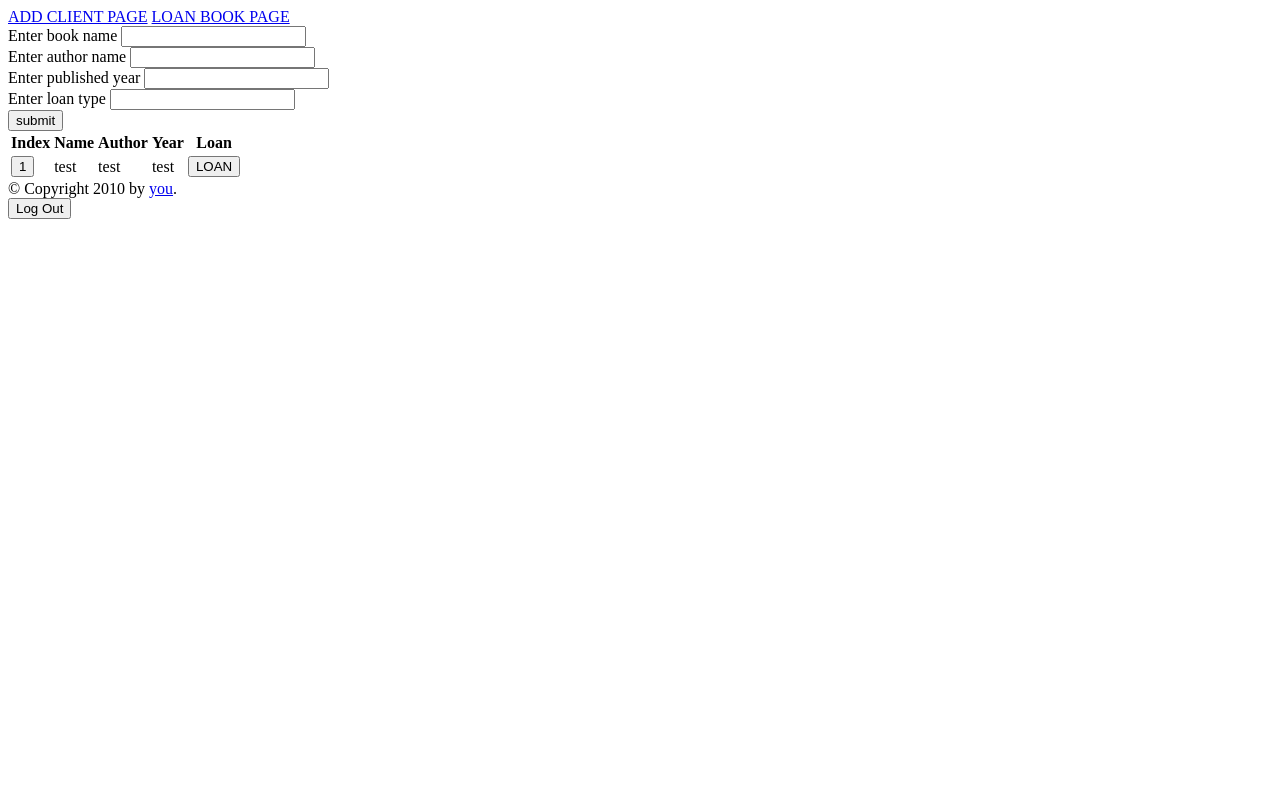
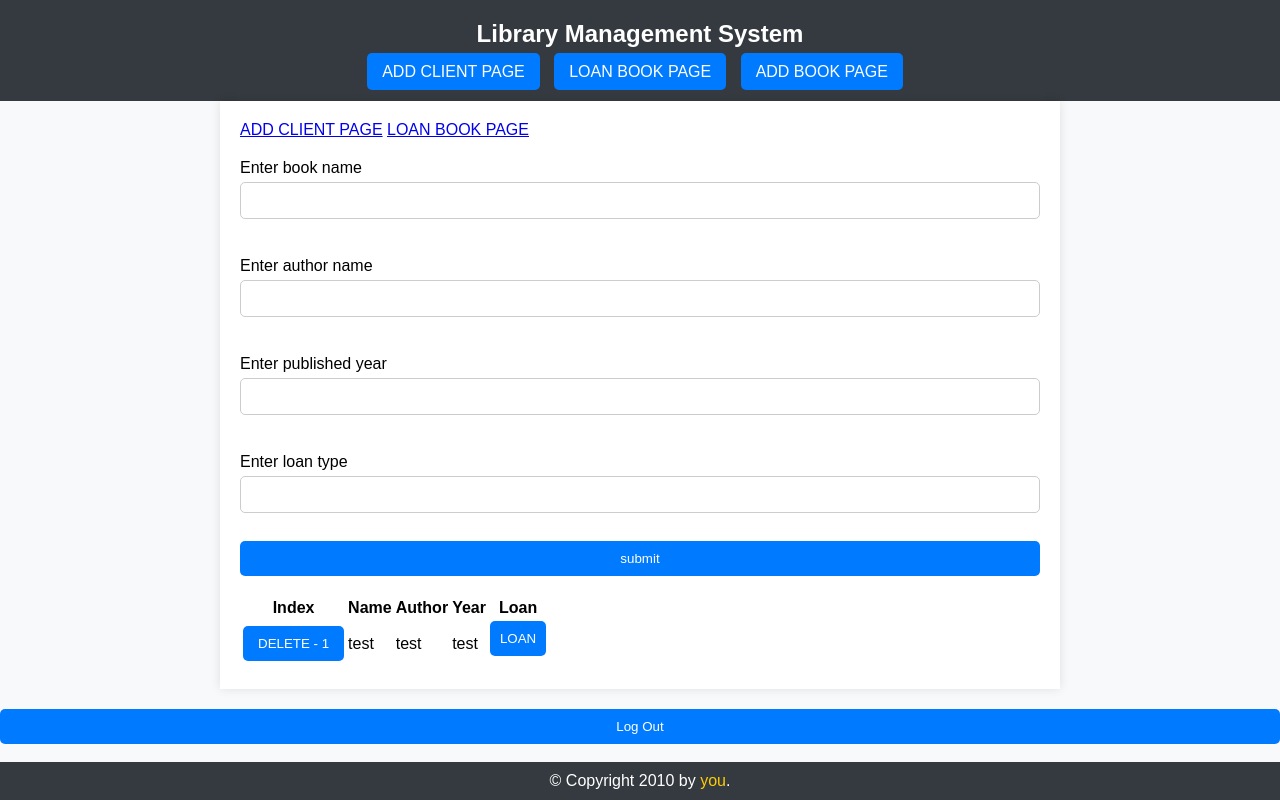
Before and after one commit to BenFuchs/library_flask_hw, a Flask app: page /addBook in a window 1280 px wide. Run offline with Flask 3, Linux system fonts and the light colour scheme; some libraries are stand-ins or nearby versions.

Commit message:
added css

```diff
--- a/Templates/add_client.html
+++ b/Templates/add_client.html
@@ -7,8 +7,7 @@
   </style>
 {% endblock %}
 {% block content %}
-<a href="/addBook">ADD BOOK PAGE</a>
-<a href="/loanBook1">LOAN BOOK PAGE</a>
+
 
   <form action="/addClient" method="post">
     <label for="cName">Enter client name</label>
--- a/Templates/index.html
+++ b/Templates/index.html
@@ -35,7 +35,7 @@
     <tbody>
          {% for item in data %}
          <tr>
-            <td><button onclick="temp('{{ item[0] }}')">{{ item[0] }}</button></td>
+            <td><button onclick="temp('{{ item[0] }}')"> DELETE - {{ item[0] }}</button></td>
             <td>{{ item[1] }}</td>
             <td>{{ item[2] }}</td>
             <td>{{ item[3] }}</td>
--- a/Templates/layout.html
+++ b/Templates/layout.html
@@ -8,6 +8,18 @@
     {% endblock %}
   </head>
   <body>
+    <header>
+      <h1>Library Management System</h1>
+      {% if show_links %}
+      <nav>
+        <ul>
+          <li><a href="/addClient">ADD CLIENT PAGE</a></li>
+          <li><a href="/loanBook/1">LOAN BOOK PAGE</a></li>
+          <li><a href="/addBook">ADD BOOK PAGE</a></li>
+        </ul>
+      </nav>
+      {% endif %}
+    </header>
     <div id="content">{% block content %}{% endblock %}</div>
     <div id="footer">
       {% block footer %}
@@ -15,8 +27,7 @@
       {% endblock %}
     </div>
     <form action="/logout" method="get">
-    <button type="submit">Log Out</button>
+      <button type="submit">Log Out</button>
     </form>
-</form>
   </body>
 </html>
--- a/Templates/login_page.html
+++ b/Templates/login_page.html
@@ -14,6 +14,8 @@
 <form action="/" method="post">
     <label for="user">Enter UserName</label>
     <input type="text" name="user" id="user" required><br>
-    <input type="submit" value="submit">
+    <input type="submit" value="LOGIN">
 </form>
+<br>
+<a href="/addClient">New User? Sign up here!</a>
 {% endblock %}
--- a/app.py
+++ b/app.py
@@ -1,5 +1,6 @@
 import sqlite3
 from flask import Flask, redirect, render_template, request, url_for
+import datetime
 
 api = Flask(__name__)
 
@@ -11,7 +12,7 @@ cur.execute("CREATE TABLE IF NOT EXISTS clients(Name TEXT, Age INT, City TEXT, L
 cur.execute("CREATE TABLE IF NOT EXISTS loans(BookID INT, ClientID INT, LoanDate, Active INT)")
 
 @api.route('/addBook', methods=['POST', 'GET'])
-def addBook():
+def add_book():
     if request.method == 'POST':
         bName = request.form['bName']
         bAuthor = request.form['bAuthor']
@@ -23,7 +24,7 @@ def addBook():
         print(bName, bAuthor, bYear, bLoan)
 
     res = cur.execute("SELECT ROWID, * FROM books WHERE Active = 1").fetchall()
-    return render_template('index.html', data=res)
+    return render_template('index.html', data=res, show_links=True)
 
 @api.route('/addClient', methods=['POST', 'GET'])
 def add_client():
@@ -34,9 +35,10 @@ def add_client():
 
         cur.execute("INSERT INTO clients(Name, Age, City) Values (?, ?, ?)", (cName, cAge, cCity))
         con.commit()
+        return redirect(url_for('log_in'))
 
     clients = cur.execute("SELECT ROWID, * FROM clients").fetchall()
-    return render_template('add_client.html', clients = clients)
+    return render_template('add_client.html', clients = clients, show_links = False)
 
 @api.route('/delBook<int:id>', methods=['DELETE'])
 def del_book(id):
@@ -76,7 +78,7 @@ def loanBook(id):
 
     books = cur.execute("SELECT ROWID, * FROM books WHERE Active = 0").fetchall()
     print("Loan", id)
-    return render_template('loan_book.html', books=books)
+    return render_template('loan_book.html', books=books, show_links = True)
 
 @api.route('/returnBook/<int:id>', methods=['GET', 'POST'])
 def returnBook(id):
@@ -88,27 +90,25 @@ def returnBook(id):
         return render_template('loan_book.html', books=books)
 
     books = cur.execute("SELECT ROWID, * FROM books WHERE Active = 0").fetchall()
-    return render_template('loan_book.html', books=books)
+    return render_template('loan_book.html', books=books, show_links = True)
 
 @api.route('/', methods=['POST', 'GET'])
 def log_in():
     if request.method == 'POST':
-        user_name = request.form.get('user')
-        print("Form data:", request.form)  # Debugging line
+        user_name = request.form["user"]
         try:
             cur.execute("SELECT * FROM clients WHERE Name = ?", (user_name,))
             client = cur.fetchone()
-            print("Client fetched:", client)  # Debugging line
             if client:
                 cur.execute("UPDATE clients SET Logged_in = 1 WHERE Name = ?", (user_name,))
                 con.commit()
-                return redirect(url_for('addBook'))
+                return redirect(url_for('add_book'))
             else:
-                return render_template('login_page.html', message="User not found")
+                return render_template('login_page.html', message="User not found", show_links=False)
         except Exception as e:
             print("Error:", e)
-            return render_template('login_page.html', message="An error occurred")
-    return render_template('login_page.html')
+            return render_template('login_page.html', message="An error occurred", show_links=False)
+    return render_template('login_page.html', show_links=False)
 
 @api.route('/logout')
 def logout():
--- /dev/null
+++ b/static/style.css
@@ -0,0 +1,128 @@
+/* General styles */
+body {
+    font-family: Arial, sans-serif;
+    margin: 0;
+    padding: 0;
+    background-color: #f8f9fa;
+}
+
+/* Header styles */
+header {
+    background-color: #343a40;
+    color: white;
+    padding: 20px 0;
+    text-align: center;
+}
+
+header h1 {
+    margin: 0;
+    font-size: 24px;
+    padding-bottom: 15px;
+}
+
+/* Navigation styles */
+nav ul {
+    list-style-type: none;
+    margin: 0;
+    padding: 0;
+}
+
+nav ul li {
+    display: inline;
+    margin-right: 10px;
+}
+
+nav ul li a {
+    color: white;
+    text-decoration: none;
+    background-color: #007bff;
+    padding: 10px 15px;
+    border-radius: 5px;
+}
+
+nav ul li a:hover {
+    background-color: #0056b3;
+}
+
+/* Content styles */
+#content {
+    padding: 20px;
+    margin: 0 auto;
+    max-width: 800px;
+    background-color: white;
+    box-shadow: 0 0 10px rgba(0, 0, 0, 0.1);
+}
+
+/* Footer styles */
+#footer {
+    background-color: #343a40;
+    color: white;
+    text-align: center;
+    padding: 10px 0;
+    position: fixed;
+    bottom: 0;
+    width: 100%;
+}
+
+#footer a {
+    color: #ffcc00;
+    text-decoration: none;
+}
+
+#footer a:hover {
+    text-decoration: underline;
+}
+
+/* Form styles */
+form {
+    margin: 20px 0;
+}
+
+form label {
+    display: block;
+    margin: 10px 0 5px;
+}
+
+form input[type="text"],
+form input[type="submit"],
+form button {
+    display: block;
+    width: 100%;
+    padding: 10px;
+    margin-bottom: 10px;
+    border-radius: 5px;
+    border: 1px solid #ccc;
+    box-sizing: border-box;
+}
+
+form input[type="submit"],
+form button {
+    background-color: #007bff;
+    color: white;
+    cursor: pointer;
+    border: none;
+}
+
+form input[type="submit"]:hover,
+form button:hover {
+    background-color: #0056b3;
+}
+
+/* Button styles */
+button {
+    padding: 10px 15px;
+    border: none;
+    border-radius: 5px;
+    background-color: #007bff;
+    color: white;
+    cursor: pointer;
+}
+
+button:hover {
+    background-color: #0056b3;
+}
+
+/* Additional styles for specific elements */
+.important {
+    color: #336699;
+}
```
Also changed, not shown: library.db.
